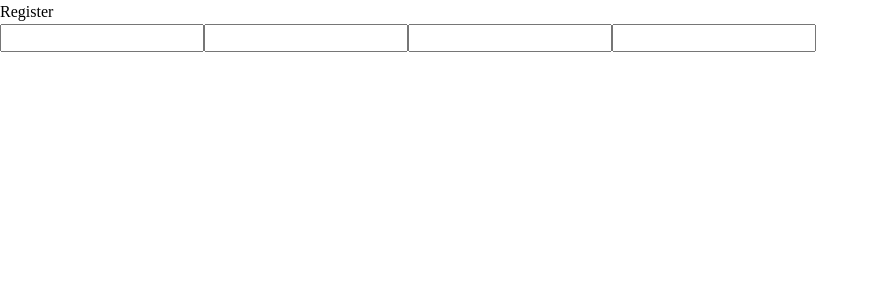
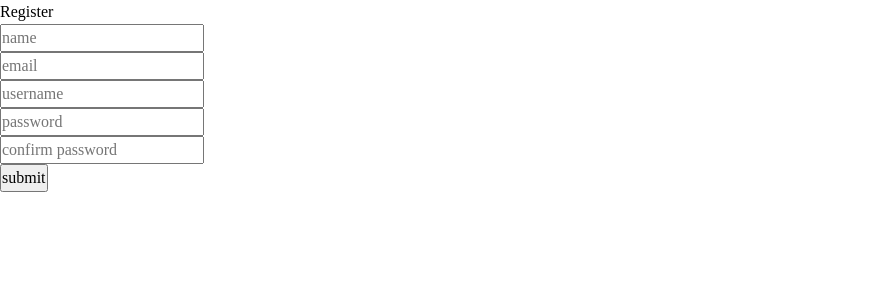
Before and after one commit to jaysenjonsin/Bookly, a Next.js app in the folder client/: page /register in a window 1280 px wide. Shown: the top 300 px of the page, without its empty margins (0-879 px from the left). Built offline with nearby package versions, Linux system fonts and the light colour scheme.

Commit message:
basic form validation

```diff
--- a/client/src/pages/register.tsx
+++ b/client/src/pages/register.tsx
@@ -5,16 +5,30 @@ import { zodResolver } from '@hookform/resolvers/zod'; //from @hookform/resolver
 
 type Props = {};
 
-const formData = z.object({
-  name: z.string({ invalid_type_error: 'Please enter your name' }),
-  email: z.string({ invalid_type_error: 'Please enter your email' }).email(),
-  username: z.string({ invalid_type_error: 'Please enter a username' }),
-  password: z.string({ invalid_type_error: 'Please enter a password' }).min(3),
-  confirmPassword: z.string({ invalid_type_error: 'Please confirm password' }),
-});
+const formData = z
+  .object({
+    name: z.string().min(1, { message: 'Name required' }),
+    email: z
+      .string()
+      .min(1, { message: 'Email required' })
+      .email({ message: 'please enter a valid email' }),
+    username: z.string().min(1, { message: 'Username required' }),
+    password: z.string().min(1, { message: 'password required' }),
+    confirmPassword: z.string({
+      invalid_type_error: 'Please confirm password',
+    }),
+  })
+  //custom validation logic using .refine
+  .refine((data) => data.password === data.confirmPassword, {
+    path: ['confirmPassword'],
+    message: 'Passwords do no match',
+  });
 
-const postRequest = async () => {
-  console.log('send post request to backend');
+type formDataType = z.infer<typeof formData>;
+
+const onSubmit: SubmitHandler<formDataType> = (data) => {
+  //SEND POST REQUEST TO BACKEND
+  console.log(data);
 };
 
 const Register = (props: Props) => {
@@ -22,18 +36,65 @@ const Register = (props: Props) => {
     register,
     handleSubmit,
     formState: { errors, isSubmitting },
-  } = useForm({
+  } = useForm<formDataType>({
     resolver: zodResolver(formData),
   });
 
   return (
     <>
       <div>Register</div>
-      <form onSubmit={handleSubmit(postRequest)}>
-        <input type='text' disabled={isSubmitting} {...register('name')} />
-        <input type='text' disabled={isSubmitting} />
-        <input type='text' disabled={isSubmitting} />
-        <input type='text' disabled={isSubmitting} />
+      <form onSubmit={handleSubmit(onSubmit)}>
+        <input
+          id='name'
+          type='text'
+          className='input'
+          placeholder='name'
+          disabled={isSubmitting} //cannot change when form is submitting
+          {...register('name')} //gives some props to (i.e registers) the named input: ex ref = {name} name = {name} onChange = {onchange}
+        />
+        <p className='error-message'>{errors.name?.message}</p>
+
+        <input
+          id='email'
+          type='text'
+          className='input'
+          placeholder='email'
+          disabled={isSubmitting}
+          {...register('email')}
+        />
+        <p className='error-message'>{errors.email?.message}</p>
+
+        <input
+          id='username'
+          type='text'
+          className='input'
+          placeholder='username'
+          disabled={isSubmitting}
+          {...register('username')}
+        />
+        <p className='error-message'>{errors.username?.message}</p>
+
+        <input
+          id='password'
+          type='text'
+          className='input'
+          placeholder='password'
+          disabled={isSubmitting}
+          {...register('password')}
+        />
+        <p className='error-message'>{errors.password?.message}</p>
+
+        <input
+          id='confirmPassword'
+          type='text'
+          className='input'
+          placeholder='confirm password'
+          disabled={isSubmitting}
+          {...register('confirmPassword')}
+        />
+        <p className='error-message'>{errors.confirmPassword?.message}</p>
+
+        <button type='submit'>submit</button>
       </form>
     </>
   );
```
Also changed, not shown: 1 other file (tests, documents, lock files or other folders).
